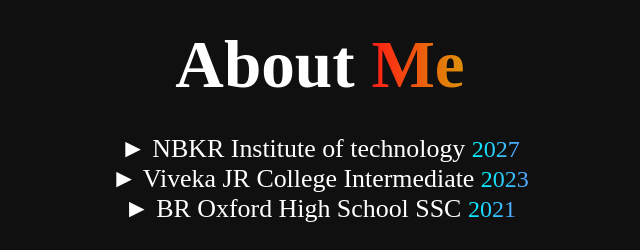
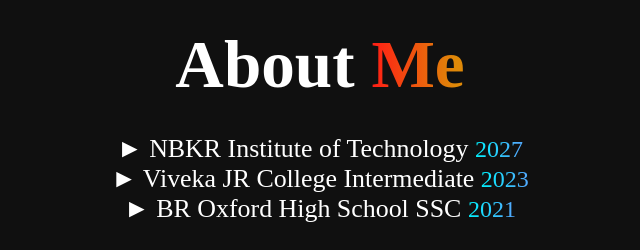
Before and after one commit to Navya-2401/Navya-protfolio, a plain HTML site: page index.html in a window 1280 px wide. Shown: the part 1520-1770 px from the top of the page, 320-960 px from the left. Drawn offline with nearby package versions, Linux system fonts and the light colour scheme.

Commit message:
Update index.html

```diff
--- a/index.html
+++ b/index.html
@@ -80,7 +80,7 @@
 
       <div class="about-content">
         <h2>About <span>Me</span></h2>
-        <p>&#9658; NBKR Institute of technology
+        <p>&#9658; NBKR Institute of Technology
        <span>2027</span>
           <br>
          &#9658; Viveka JR College
```
